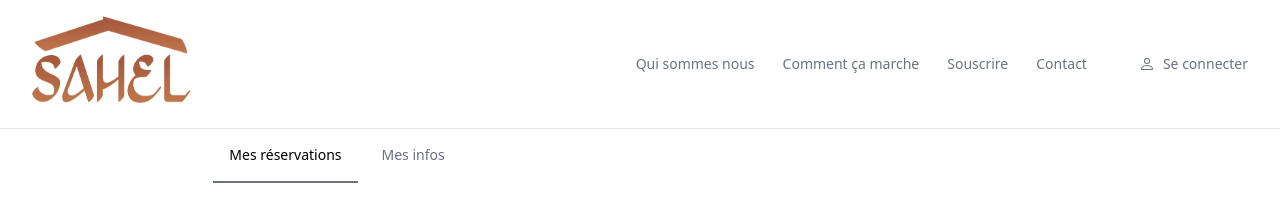
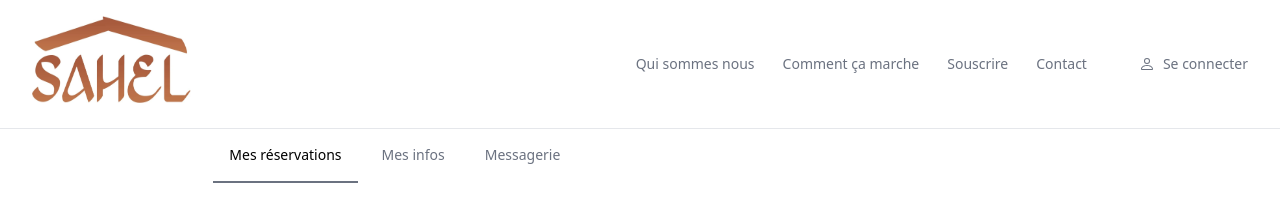
Before and after one commit to Mangemort60/Sahel-Front, a React (Vite) app: page /client-dashboard in a window 1280 px wide. Shown: the top 212 px of the page. Built offline with nearby package versions, Linux system fonts and the light colour scheme; no server answers.

Commit message:
added chatBox component

```diff
--- a/src/components/ClientDashboardSection.tsx/NavbarDashboard.tsx
+++ b/src/components/ClientDashboardSection.tsx/NavbarDashboard.tsx
@@ -38,6 +38,19 @@ const NavbarDashboard = () => {
               Mes infos
             </a>
           </Link>
+          <Link className="me-2" to={'/client-dashboard/chatBox'}>
+            <a
+              href="#"
+              className={`inline-block p-4 border-b-2 ${
+                isActive === 'my-info'
+                  ? 'border-gray-500 rounded-t-lg'
+                  : 'border-transparent hover:border-gray-500 text-gray-500'
+              }`}
+              onClick={() => handleClick('chatBox')}
+            >
+              Messagerie
+            </a>
+          </Link>
         </ul>
       </div>
     </div>
--- /dev/null
+++ b/src/components/ClientDashboardSection.tsx/chatBox.tsx
@@ -0,0 +1,30 @@
+import React from 'react'
+
+const ChatBox = () => {
+  return (
+    <div className="mt-8">
+      <ul className="space-y-5">
+        <li className="max-w-lg flex gap-x-2 sm:gap-x-4">
+          <div className="grow space-y-3">
+            <div className="inline-block bg-[#ab5e3f] rounded-2xl p-4 shadow-sm">
+              <p className="text-sm text-white">
+                Bonjour, puis-je avoir des nouvelles de ma réservation ?{' '}
+              </p>
+            </div>
+          </div>
+        </li>
+
+        <li className="max-w-lg flex gap-x-2 sm:gap-x-4">
+          <div className="bg-white border border-gray-200 rounded-2xl p-4 space-y-3 ">
+            <p className="text-sm font-medium text-gray-800 ">
+              aasahbèè tronquille l'hajja elle arrive domain che toa elle va
+              toyer l'bartmane o safè to casspalatète
+            </p>
+          </div>
+        </li>
+      </ul>
+    </div>
+  )
+}
+
+export default ChatBox
--- a/src/main.tsx
+++ b/src/main.tsx
@@ -8,13 +8,11 @@ import { store, persistor } from './redux/store/store.ts'
 import { PersistGate } from 'redux-persist/integration/react'
 
 ReactDOM.createRoot(document.getElementById('root')!).render(
-  <React.StrictMode>
   <BrowserRouter>
     <Provider store={store}>
       <PersistGate loading={null} persistor={persistor}>
         <App />
       </PersistGate>
     </Provider>
-    </BrowserRouter>
-  </React.StrictMode>,
+  </BrowserRouter>,
 )
--- a/src/pages/ClientDashboard.tsx
+++ b/src/pages/ClientDashboard.tsx
@@ -3,6 +3,7 @@ import { Content } from '../components/ClientDashboardSection.tsx/Content'
 import { ReservationHistory } from '../components/ClientDashboardSection.tsx/ReservationHistory'
 import { MyInfos } from '../components/ClientDashboardSection.tsx/MyInfos'
 import NavbarDashboard from '../components/ClientDashboardSection.tsx/NavbarDashboard'
+import ChatBox from '../components/ClientDashboardSection.tsx/chatBox'
 
 export const ClientDashboard = () => {
   return (
@@ -14,6 +15,7 @@ export const ClientDashboard = () => {
           <Route index element={<ReservationHistory />} />
           <Route path="reservations" element={<ReservationHistory />} />
           <Route path="my-info" element={<MyInfos />} />
+          <Route path="chatBox" element={<ChatBox />} />
         </Route>
       </Routes>
     </div>
```
Lines whose indentation alone changed are shown as unchanged.
